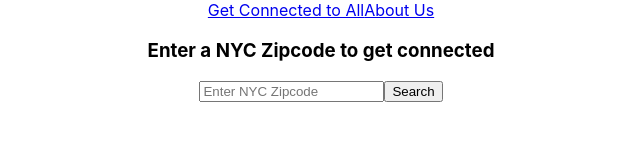
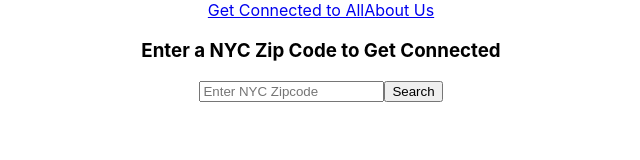
Before and after one commit to rios-isabelle-farrah/connectnow, a React (Create React App) app in the folder connectnowapp/: page / in a window 1280 px wide. Shown: the top 160 px of the page, without its empty margins (319-959 px from the left). Built offline with nearby package versions, Linux system fonts and the light colour scheme.

Commit message:
capitalize title in search form

```diff
--- a/connectnowapp/src/Components/Search.js
+++ b/connectnowapp/src/Components/Search.js
@@ -25,7 +25,7 @@ const Search = () => {
 
   return (
     <section>
-      <h1>Enter a NYC Zipcode to get connected</h1>
+      <h1>Enter a NYC Zip Code to Get Connected</h1>
       <form onSubmit={handleSubmit}>
         <input
           onChange={handleChange}
```
